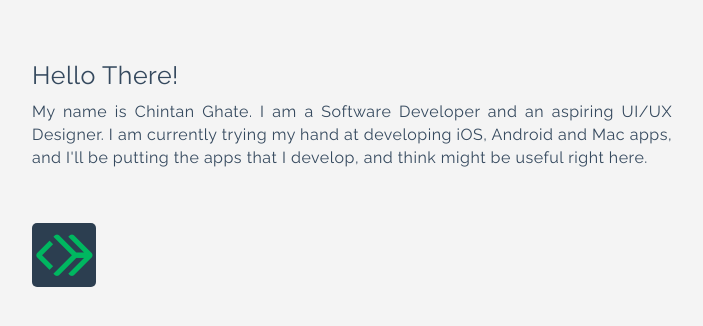
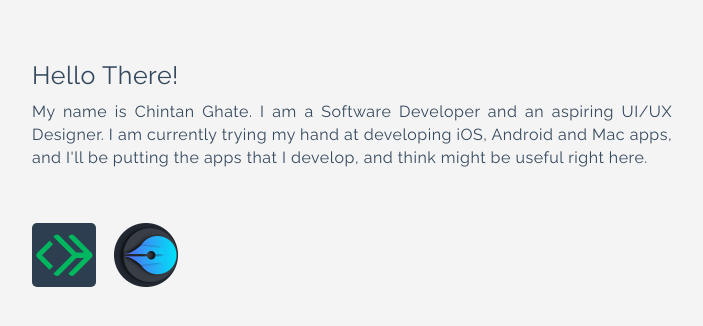
Before and after one commit to Star-Lord-XIII/Star-Lord-XIII.github.io, a plain HTML site: page index.html in a window 1280 px wide. Shown: the part 180-506 px from the top of the page, without its empty margins (296-999 px from the left). Drawn offline with Linux system fonts and the light colour scheme.

Commit message:
Falcon App added

```diff
--- a/index.html
+++ b/index.html
@@ -34,7 +34,8 @@
     	My name is Chintan Ghate. I am a Software Developer and an aspiring UI/UX Designer. I am currently trying my hand at developing iOS, Android and Mac apps, and I'll be putting the apps that I develop, and think might be useful right here.</p>
 
     	<p>
-    		<a href="http://www.star-lord.me/CodeHorizon" target="_blank"><img class="app-icon" title="CodeHorizon" src="images/CodeHorizon.png"></a>
+    		<a href="http://codehorizon.star-lord.me" target="_blank"><img class="app-icon" title="CodeHorizon" src="images/CodeHorizon.png"></a>
+    		<a href="http://falcon.star-lord.me" target="_blank"><img class="app-icon" title="Falcon" src="images/Falcon.png"></a>
     	</p>
     </body>
 </html>
--- a/stylesheets/style.css
+++ b/stylesheets/style.css
@@ -53,6 +53,7 @@ p
 .app-icon
 {
 	margin-top: 13px;
+	margin-right: 13px;
 	width: 64px;
 	height: 64px;
 	border-radius: 5px;
```
Also changed, not shown: images/Falcon.png (added).
